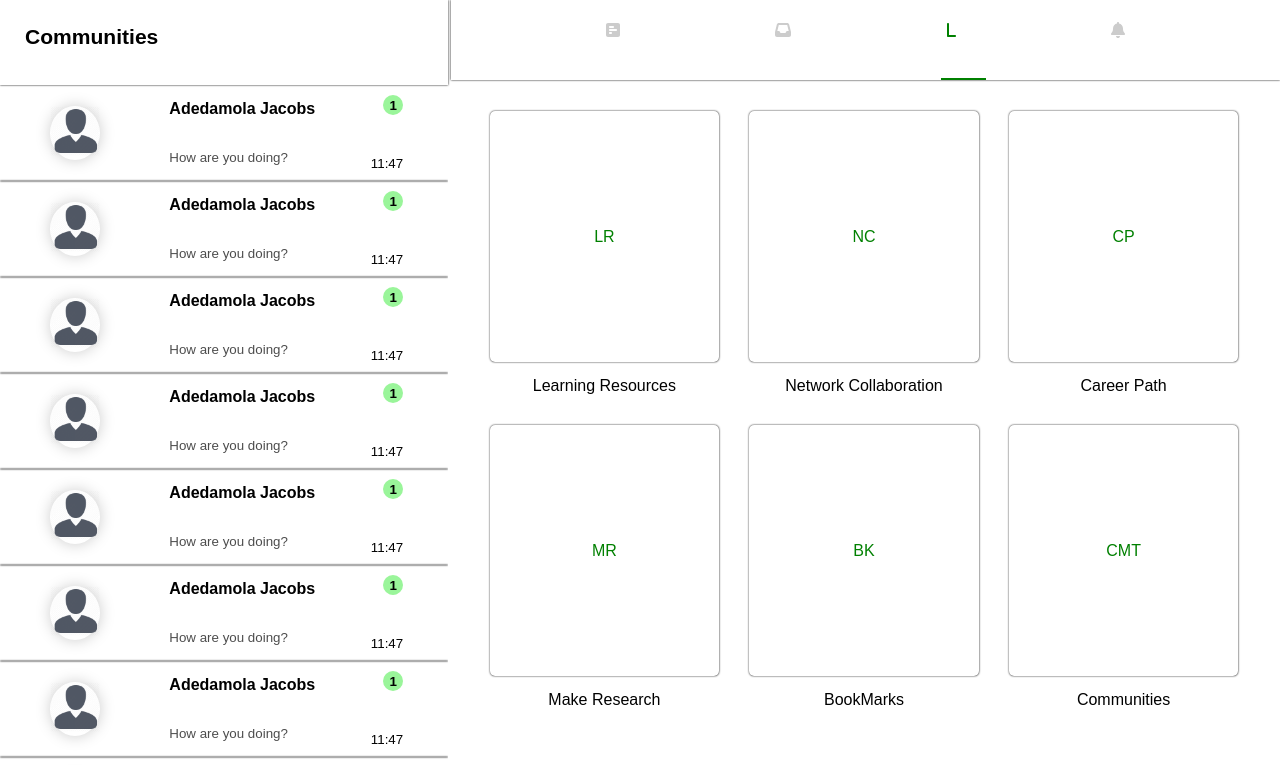
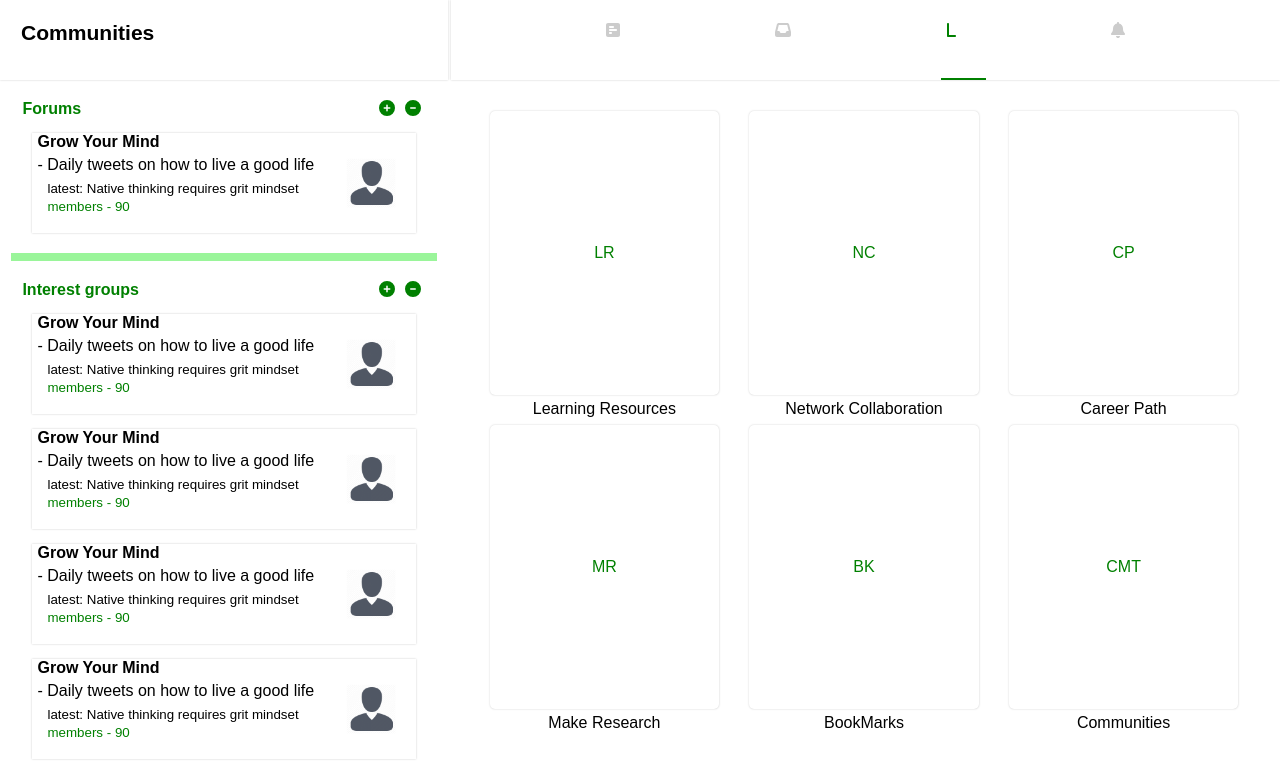
Before and after one commit to Codammy/connect-L, a React (Create React App) app: page /Learn in a window 1280 px wide. Shown: the top 765 px of the page. Built offline with nearby package versions, Linux system fonts and the light colour scheme.

Commit message:
Made few changes

```diff
--- a/src/views/App.jsx
+++ b/src/views/App.jsx
@@ -1,7 +1,9 @@
-import Nav from "./components/nav"
+import { FontAwesomeIcon } from "@fortawesome/react-fontawesome";
+import Nav from "./components/Nav"
 import {Main, Aside, AppName } from "./components/Views"
 import "./public/styles/App.css"
 import "./public/styles/nav.css";
+import { faPlus } from "@fortawesome/free-solid-svg-icons";
 
 export default function WideScreen() {
   return (
@@ -16,7 +18,7 @@ export default function WideScreen() {
       <Nav feeds='indicate-current-page'/>
     </div>
     <div className='main'>
-        <div className='create-post'><span>+</span></div>
+        <div className='create-post'><FontAwesomeIcon icon={faPlus} color="white" size="sm"/></div>
       <Main/>
     </div>
   </div>  )
--- a/src/views/Learn.jsx
+++ b/src/views/Learn.jsx
@@ -1,24 +1,25 @@
 import { AppName } from "./components/Views"
-import Nav from "./components/nav"
-import { History } from "./components/Views2"
+import Nav from "./components/Nav"
 import "./public/styles/nav.css"
 import "./public/styles/learn.css";
+import { Link } from "react-router-dom";
+import Communities from "./components/Views3";
 
 export function Connections() {
   return <>
-    <div className="chats connection">
-      <header className="chat-title"><h3>Communities</h3></header>
-      <History />
-    </div>
+      <header className="community-title"><h3>Communities</h3></header>
+      <div className="communities">
+      <Communities />
+      </div>
   </>
 }
 export function Learning(contents) {
   const select = contents.contents.content;
-  function directPage(location) {
-    location = location.replace(' ', '-')
-    location = location.replace('\n', '-')
-    window.location.href = `/learn/${location}`
-  }
+   function directPage(location) {
+     location = location.replace(' ', '-')
+     location = location.replace('\n', '-')
+     return `/learn/${location}`
+   }
   return (
   <>
   <div className="learn">
@@ -26,11 +27,13 @@ export function Learning(contents) {
       {
         select.map(each => {
           return (
-            <div className="contain justify-text-center" key={each.long} onClick={()=>directPage(each.long)}>
+            <div className="contain justify-text-center" key={each.long}>
+              <Link to={directPage(each.long)} >
             <div className="item justify-text-center" key={each.short}>
                   <span className="short-desc"> {each.short}</span>
               </div>
                   <span className="long-desc" >{each.long}</span>
+            </Link>
             </div>
           )
         })
--- a/src/views/Msg.jsx
+++ b/src/views/Msg.jsx
@@ -1,4 +1,4 @@
-import Nav from "./components/nav"
+import Nav from "./components/Nav"
 import { History } from "./components/Views2"
 import "./public/styles/nav.css"
 import "./public/styles/msg.css"
--- a/src/views/components/Views3.jsx
+++ b/src/views/components/Views3.jsx
@@ -0,0 +1,62 @@
+import { FontAwesomeIcon } from "@fortawesome/react-fontawesome";
+import groupIcon from "../public/assets/user1.png";
+import { faCircleMinus, faCirclePlus } from "@fortawesome/free-solid-svg-icons";
+
+function Community({ community, TYPE }) {
+    const { gName, groupDesc, topMessage, members, time } = { ...community }
+    const n = Math.ceil(Math.random() * 5)
+    const elem = Array(n).fill("id")
+
+    return (
+        <>
+            <div className="forums">
+                <header>
+                    <div className="title"><h4>{TYPE}</h4></div>
+                    <div className="remove-item">
+                        <div className="item one" title="add">
+                            <FontAwesomeIcon icon={faCirclePlus} color="green"/>
+                        </div>
+                        <div className="item two" title="remove">
+                            <FontAwesomeIcon icon={faCircleMinus} color="green"/>
+                        </div>
+                    </div>
+                </header>
+                {
+                    elem.map((each) => {
+                        return <main>
+                                <div className="name"><p>{gName}</p></div>
+                                <div className="purpose"><p>- {groupDesc}</p></div>
+                                <div className="latest">
+                                    <div className="messages"><small>latest: {topMessage}</small></div>
+                                    <div className="member"><small style={{color: "green"}}>members - {members}</small></div>
+                                    <div className="time"><small>{}</small></div>
+                                </div>
+                                <div className="group-icon">
+                                    <img src={groupIcon} alt="group-icon" width={50} height={50} />
+                                </div>
+                            </main>
+                    })
+                }
+            </div>
+            <span className="differ"></span>
+        </>)
+}
+export default function Communities() {
+    const forums = [
+        {
+            gName: "Grow Your Mind",
+            groupDesc: "Daily tweets on how to live a good life",
+            topMessage: "Native thinking requires grit mindset",
+            members: 90,
+            time: "12:43"
+        }
+    ]
+    return (
+        <>
+            <Community community={{ ...forums[0] }} TYPE="Forums" />
+            <Community community={{ ...forums[0] }} TYPE="Interest groups" />
+            <Community community={{ ...forums[0] }} TYPE="Mentorship programme" />
+            <Community community={{ ...forums[0] }} TYPE="Project collaboration spaces" />
+        </>
+    );
+}
--- a/src/views/public/styles/App.css
+++ b/src/views/public/styles/App.css
@@ -38,7 +38,7 @@ body{
     width: 97%;
     margin: 15px;
     height: fit-content;
-    box-shadow: .1px .1px 2px black;
+    box-shadow: .1px .1px 2px #ccc;
     border-radius: 3px;
     background-color: white;
 }
@@ -66,6 +66,7 @@ body{
     height: 7vh;
     display: grid;
     grid-template-columns: 2fr 2fr 2fr;
+    justify-items: center;
 }
 .post-action .each{
     color: white;
@@ -121,7 +122,7 @@ body{
     margin: 7px 0px;
     border-radius: 3px;
     background-color: white;
-    box-shadow: .1px .1px 2px black;
+    box-shadow: .1px .1px 2px #ccc;
 
 }
 
@@ -173,7 +174,7 @@ body{
 }
 
 .posts .to-post .create {
-    box-shadow: .1px .1px 2px black;
+    box-shadow: .1px .1px 2px #ccc;
     border-radius: 15px;
     text-align: center;
     padding: 1px;
@@ -218,7 +219,7 @@ body{
     background-color: white;
     width: 100%;
     margin-top: 1px;
-    box-shadow: .1px .1px 2px black;
+    box-shadow: .1px .1px 2px #ccc;
     height: 30%;
     border-radius: 2px;
 }
@@ -257,7 +258,7 @@ body{
         margin: 0;
         width: inherit;
         margin-block: 7px;
-        box-shadow: .1px .1px 1.4px black;
+        box-shadow: .1px .1px 1.4px #ccc;
     }
     .post {
         width: 95%;
--- a/src/views/public/styles/learn.css
+++ b/src/views/public/styles/learn.css
@@ -1,4 +1,18 @@
 /* -------- Learn -------- */
+.community-title {
+    width: 35%;
+    box-shadow: .1px .1px 2px #ccc;
+    height: 10vh;
+    font-size: large;
+    position: sticky;
+    background-color: white;
+    top: 0%;
+    z-index: 99;
+}
+.community-title h3{
+    position: absolute;
+    margin: 21px;
+}
 .contain-nav {
     width: 64.75%;
   }
@@ -22,23 +36,91 @@
     display: flex;
     flex-direction: column;
 }
+.wrapper .contain a{
+    width: 100%;
+    height: 100%;
+}
 .wrapper .contain .item {
-    box-shadow: .1px .1px 2px black;
+    box-shadow: .1px .1px 2px #ccc;
     border-radius: 5px;
     width: 100%;
     height: 100%;
+}
+.wrapper .contain .item:hover {
+    box-shadow: .5px .5px 12px #ccc;
 }
 
 .wrapper .contain .item span {
     color: green;
 }
 .wrapper .contain .long-desc {
+    display: block;
+    margin-block: 5px;
+}
+
+/* Community section */
+
+.differ{
+    width: 95%;
+    height: 1vh;
+    background: rgb(154, 245, 154);
+    margin: auto;
+    display: block;
+}
+.remove-item{
+    display: flex;
+}
+.remove-item .item{
+    margin-inline: 5px;
+}
+.communities .forums header{
+    display: flex;
+    justify-content: space-between;
+}
+.communities{
+    width: 35%;
+}
+.communities .forums{
+    width: 90%;
+    border-radius: 5px;
+    margin: 20px auto;
+    height: fit-content;
+}
+.communities .forums header h4{
+    color: green;
+}
+
+.communities .forums main{
+    box-shadow: .1px .1px 2px #ccc;
+    width: 95%;
+    margin: 10px auto;
+    position: relative;
+}
+.communities .forums main:hover{
+    transition: 2s;
+    background-color: aliceblue;
+}
+.communities .forums main .name{
     margin-top: 15px;
+    font-weight: 600;
+}
+.communities .forums main p{
+    margin: 5px;
+}
+.communities .forums main small{
+    margin: 15px;
+}
+
+.communities .forums main .group-icon{
+    position: absolute;
+    top: 25%;
+    right: 5%;
 }
 @media screen and (max-width: 800px) {
     .contain-nav {
         width: 100%;
       }
+
     .learn {
         margin-top: 0;
         position: static;
@@ -51,4 +133,7 @@
         gap: 50px;
         margin: 25px auto;
     }
+    .communities, .community-title {
+        display: none;
+      }
 }
--- a/src/views/public/styles/msg.css
+++ b/src/views/public/styles/msg.css
@@ -7,7 +7,7 @@
 }
 
 .chat-title {
-    box-shadow: .1px .1px 2px black;
+    box-shadow: .1px .1px 2px #ccc;
     height: 12%;
     font-size: large;
 }
@@ -25,7 +25,7 @@
 .history {
     width: 100%;
     height: 12vh;
-    box-shadow: .1px .1px 2px black;
+    box-shadow: .1px .1px 2px #ccc;
     display: grid;
     grid-template-columns: 1fr 2fr;
     position: relative;
--- a/src/views/public/styles/nav.css
+++ b/src/views/public/styles/nav.css
@@ -7,7 +7,7 @@
 .w-name {
   width: 35%;
   height: 10vh;
-  box-shadow: 0.1px 0.2px 2px black;
+  box-shadow: 0.1px 0.2px 2px #ccc;
   display: flex;
   align-items: center;
   z-index: 99;
@@ -41,7 +41,7 @@ a {
   height: 10%;
   position: fixed;
   right: 0;
-  box-shadow: 0.1px 0.2px 2px black;
+  box-shadow: 0.1px 0.2px 2px #ccc;
   background-color: white;
   z-index: 99;
 }
@@ -67,7 +67,7 @@ nav li button {
     width: 100%;
     height: 9vh;
     position: sticky;
-    box-shadow: .1px .9px 3px black;
+    box-shadow: .1px .9px 3px #ccc;
     top: 0%;
     display: flex;
     align-items: center;
@@ -82,14 +82,11 @@ nav li button {
     display: none;
 }
   .contain-nav {
-    box-shadow: 0.1px 0.1px 1px black;
+    box-shadow: 0.1px 0.1px 1px #ccc;
     border: none;
     width: 100%;
     bottom: 0%;
     border-radius: 5px;
     background-color: white;
   }
-  .connection {
-    display: none;
-  }
 }
```
Also changed, not shown: src/views/components/Views.jsx (+23 -4 lines), src/views/components/Views2.jsx (line endings or trailing spaces).
